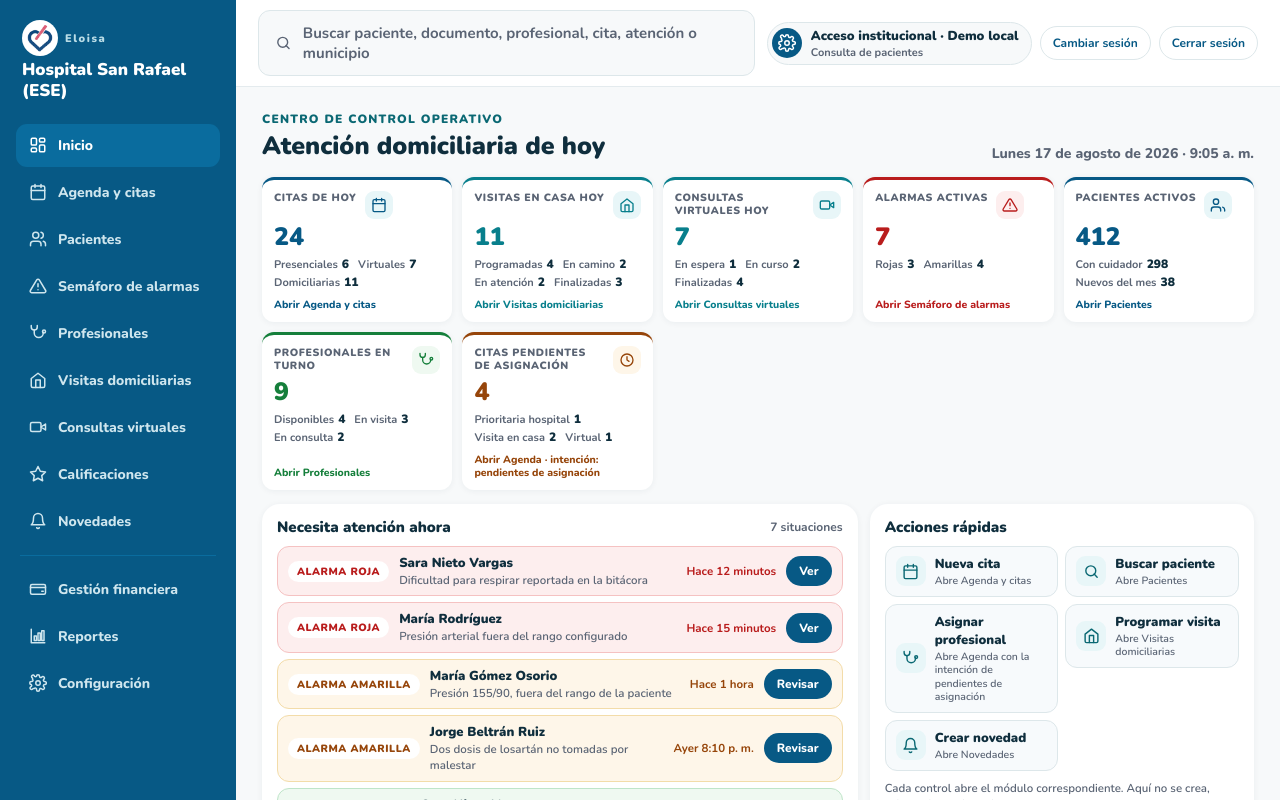
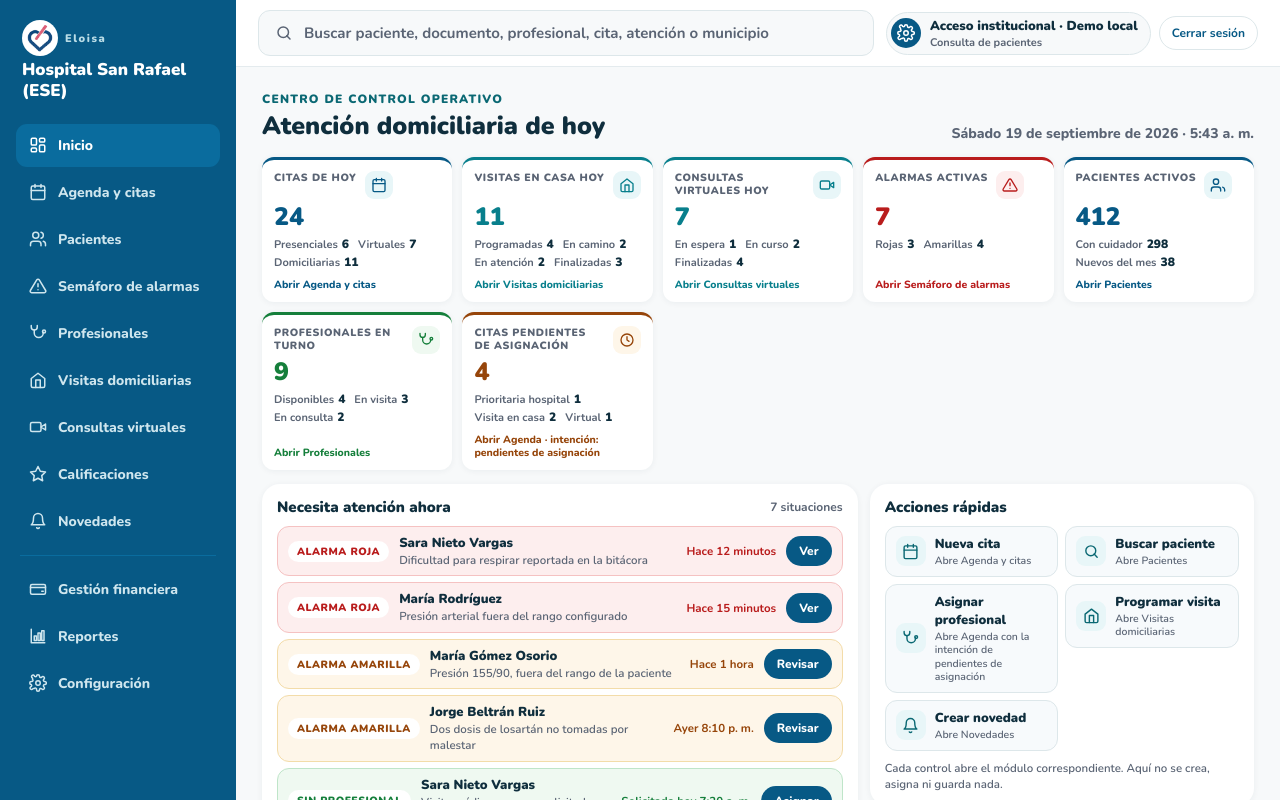
Before and after one commit to darca-dev/eloisa-project, a Next.js app in the folder apps/web/: page /hospital in a window 1280 px wide. Shown: the top 800 px of the page. Built offline with nearby package versions, Linux system fonts and the light colour scheme.

Commit message:
feat(hospital): simplify session actions and refresh date

```diff
--- a/apps/web/src/features/hospital/HospitalDashboard.tsx
+++ b/apps/web/src/features/hospital/HospitalDashboard.tsx
@@ -1,4 +1,6 @@
-import type { ReactNode } from 'react';
+'use client';
+
+import { useEffect, useState, type ReactNode } from 'react';
 
 import styles from './hospital.module.css';
 import { HospitalDashboardAccesos } from './HospitalDashboardAccesos';
@@ -59,6 +61,36 @@ function sinNavegacion(): void {
   /* Sin controlador el centro de control solo se lee; ningún control actúa. */
 }
 
+/**
+ * Fecha y hora local para el encabezado operativo.
+ *
+ * Los indicadores que rodean el encabezado siguen siendo datos demostrativos,
+ * pero la fecha visible debe representar el momento en que la persona abre el
+ * panel. Se calcula en el navegador para respetar su zona horaria, no la del
+ * servidor ni la de la compilación.
+ */
+export function formatearFechaOperativaActual(now: Date): string {
+  const partes = new Intl.DateTimeFormat('es-CO', {
+    weekday: 'long',
+    day: 'numeric',
+    month: 'long',
+    year: 'numeric',
+  }).formatToParts(now);
+
+  const parte = (type: Intl.DateTimeFormatPartTypes): string =>
+    partes.find((item) => item.type === type)?.value ?? '';
+  const semana = parte('weekday');
+  const dia = parte('day');
+  const mes = parte('month');
+  const anio = parte('year');
+  const hora24 = now.getHours();
+  const hora12 = hora24 % 12 || 12;
+  const minutos = now.getMinutes().toString().padStart(2, '0');
+  const periodo = hora24 < 12 ? 'a. m.' : 'p. m.';
+
+  return `${semana.charAt(0).toUpperCase()}${semana.slice(1)} ${dia} de ${mes} de ${anio} · ${hora12}:${minutos} ${periodo}`;
+}
+
 export function HospitalDashboard({
   config = hospitalDashboardDemo,
   inicio = hospitalInicioDemo,
@@ -69,9 +101,27 @@ export function HospitalDashboard({
   /** Navegación local del shell; nunca crea rutas ni cambia la URL. */
   readonly onNavegar?: (destino: HospitalDestino) => void;
 }): ReactNode {
+  const [fechaActual, setFechaActual] = useState<string | null>(null);
+
+  useEffect(() => {
+    const actualizar = (): void => {
+      setFechaActual(formatearFechaOperativaActual(new Date()));
+    };
+
+    actualizar();
+    const intervalo = window.setInterval(actualizar, 60_000);
+
+    return (): void => { window.clearInterval(intervalo); };
+  }, []);
+
+  const encabezado =
+    fechaActual === null
+      ? { ...config.encabezado, fecha: 'Actualizando fecha y hora…' }
+      : { ...config.encabezado, fecha: fechaActual };
+
   return (
     <section className={styles.dashboard} aria-labelledby={TITULO_ID}>
-      <HospitalDashboardHeader encabezado={config.encabezado} tituloId={TITULO_ID} />
+      <HospitalDashboardHeader encabezado={encabezado} tituloId={TITULO_ID} />
 
       <section className={styles.kpiSeccion} aria-labelledby={SECCION_ID.kpis}>
         <h2 className="merdn-sr-only" id={SECCION_ID.kpis}>
--- a/apps/web/src/features/hospital/HospitalShell.tsx
+++ b/apps/web/src/features/hospital/HospitalShell.tsx
@@ -116,7 +116,7 @@ import type {
  *   acceso integrado en el área principal y sin institución, persona, badge ni
  *   ningún otro dato demostrativo;
  * - sesión vigente: la identidad mostrada procede SIEMPRE de `current`, nunca
- *   del cuerpo de la apertura, y la topbar ofrece cambiar y cerrar sesión.
+ *   del cuerpo de la apertura, y la topbar ofrece cerrar sesión.
  *
  * Sobre la credencial: se escribe, se envía una sola vez y se borra del estado
  * en el mismo gesto que la envía. No se guarda en el navegador, no viaja por la
@@ -613,14 +613,12 @@ export function HospitalShell({
   /**
    * Cierra la sesión vigente.
    *
-   * `cambiar` y `cerrar` revocan igual: solo cambia el aviso posterior. Lo que
-   * NO cambia en ninguno de los dos es la regla: la sesión se retira de la
+   * La sesión se retira de la
    * interfaz ÚNICAMENTE cuando el servidor confirma que ya no existe —`204` o
    * `401`—. Ante cualquier otro desenlace se reconfirma el contexto y, si sigue
    * habiendo sesión o no puede saberse, se CONSERVA: esconder en pantalla una
    * sesión que el servidor mantiene abierta no la cierra, y dejar entrar con
-   * otra credencial encima de ella sería afirmar un cambio que no ocurrió. Por
-   * eso el cambio de sesión queda bloqueado hasta que la revocación se confirme.
+   * otra credencial encima de ella sería afirmar un cambio que no ocurrió.
    */
   const terminar = async (intencion: IntencionCierre): Promise<void> => {
     const red = fetchImpl ?? fetch;
@@ -737,9 +735,6 @@ export function HospitalShell({
           ocupado={ocupado}
           menuAbierto={menuMovilAbierto}
           onToggleMenu={() => { setMenuMovilAbierto((prev) => !prev); }}
-          onCambiarSesion={() => {
-            void terminar('cambiar');
-          }}
           onCerrarSesion={() => {
             void terminar('cerrar');
           }}
--- a/apps/web/src/features/hospital/HospitalTopbar.tsx
+++ b/apps/web/src/features/hospital/HospitalTopbar.tsx
@@ -81,38 +81,27 @@ export function HospitalInstitutionalProfile({
 }
 
 /**
- * Acciones sobre la PROPIA sesión: cambiarla y cerrarla.
+ * Acción sobre la PROPIA sesión: cerrarla.
  *
  * Solo aparecen cuando hay una sesión institucional vigente. No administran
  * cuenta, no editan identidad y no conceden nada: la única capacidad que
  * ofrecen es terminar la sesión que ya existe, que es lo único que pertenece a
  * la sesión misma y no a una superficie de datos.
  *
- * `Cambiar sesión` y `Cerrar sesión` revocan igual en el servidor; se
- * distinguen únicamente en lo que la interfaz hace después: la primera deja el
- * formulario de acceso listo para otra credencial y la segunda confirma la
- * salida. Ninguna de las dos deja identidad en pantalla.
+ * La interfaz ofrece una sola acción, «Cerrar sesión». Tras una revocación
+ * confirmada se muestra el acceso sin ninguna identidad en pantalla; desde ahí
+ * puede iniciarse otra sesión si corresponde.
  */
 export function HospitalSessionActions({
-  onCambiarSesion,
   onCerrarSesion,
   ocupado = false,
 }: {
-  readonly onCambiarSesion: () => void;
   readonly onCerrarSesion: () => void;
   /** `true` mientras una operación de sesión está en curso. */
   readonly ocupado?: boolean;
 }): ReactNode {
   return (
     <div className={styles.sesionAcciones}>
-      <button
-        type="button"
-        className={styles.sesionBoton}
-        onClick={onCambiarSesion}
-        disabled={ocupado}
-      >
-        Cambiar sesión
-      </button>
       <button
         type="button"
         className={styles.sesionBoton}
@@ -129,7 +118,6 @@ export function HospitalTopbar({
   usuario,
   textoBuscador,
   sesion = null,
-  onCambiarSesion,
   onCerrarSesion,
   ocupado = false,
   menuAbierto = false,
@@ -144,8 +132,6 @@ export function HospitalTopbar({
    * topbar conserva el perfil demostrativo de la configuración.
    */
   readonly sesion?: HospitalSesionDto | null;
-  /** Revoca la sesión y deja el acceso listo para otra credencial. */
-  readonly onCambiarSesion?: () => void;
   /** Revoca la sesión y confirma la salida. */
   readonly onCerrarSesion?: () => void;
   /** `true` mientras una operación de sesión está en curso. */
@@ -179,9 +165,8 @@ export function HospitalTopbar({
         ) : (
           <HospitalInstitutionalProfile sesion={sesion} />
         )}
-        {sesion === null || onCambiarSesion === undefined || onCerrarSesion === undefined ? null : (
+        {sesion === null || onCerrarSesion === undefined ? null : (
           <HospitalSessionActions
-            onCambiarSesion={onCambiarSesion}
             onCerrarSesion={onCerrarSesion}
             ocupado={ocupado}
           />
```
Also changed, not shown: 2 other files (tests, documents, lock files or other folders).
